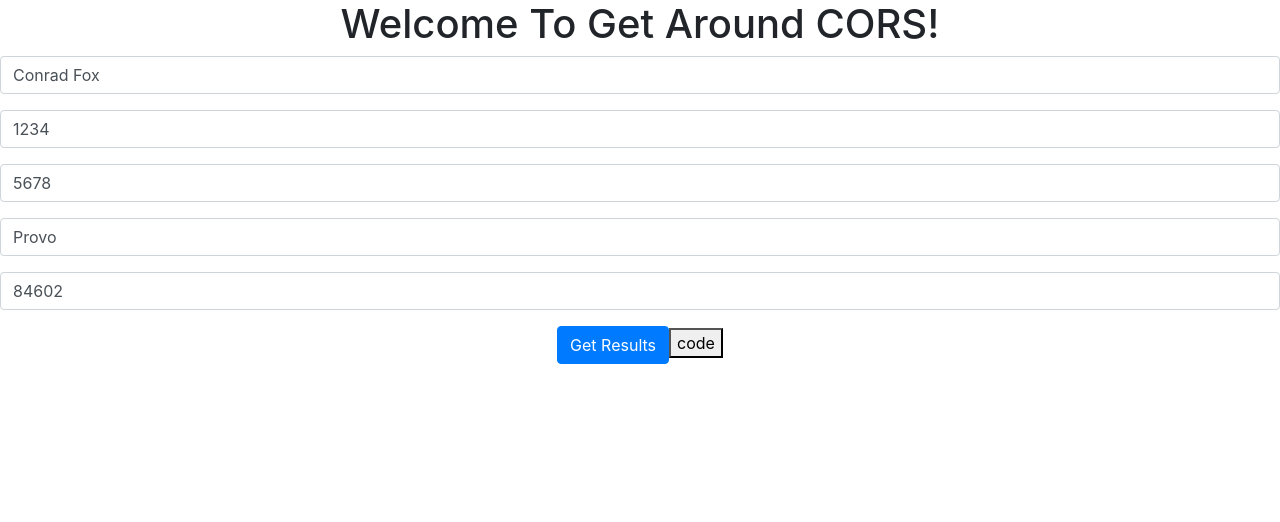
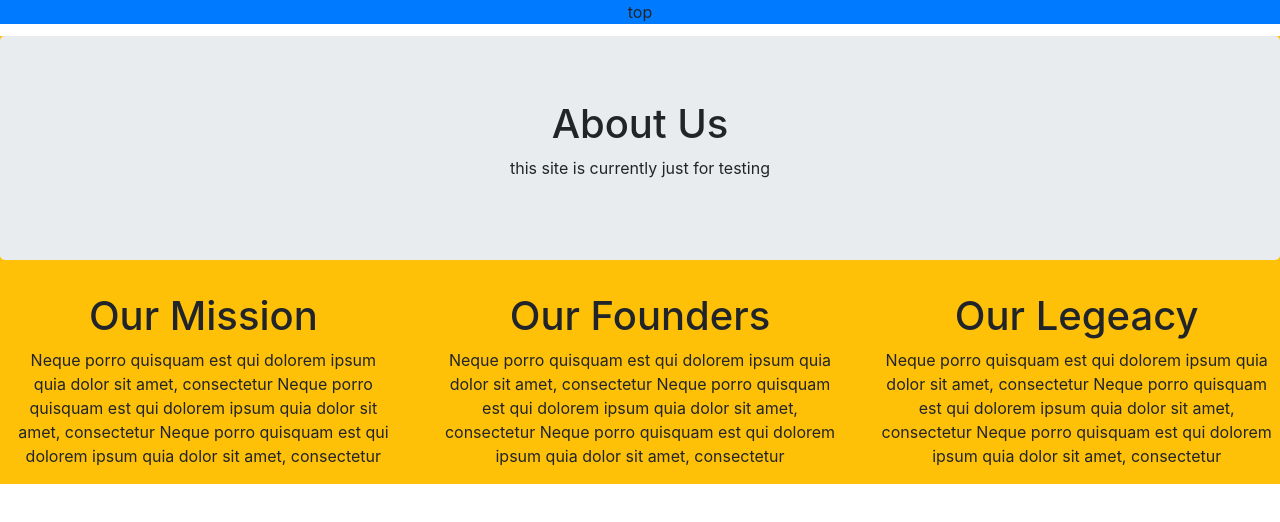
Before and after one commit to eaallen/Intex2, a React (Create React App) app: page / in a window 1280 px wide. Shown: the top 522 px of the page. Built offline with nearby package versions, Linux system fonts and the light colour scheme.

Commit message:
skeloton

```diff
--- a/package.json
+++ b/package.json
@@ -14,6 +14,7 @@
     "react": "^16.13.1",
     "react-bootstrap": "^1.0.0",
     "react-dom": "^16.13.1",
+    "react-router-dom": "^5.1.2",
     "react-scripts": "3.4.1"
   },
   "scripts": {
--- a/src/App.js
+++ b/src/App.js
@@ -1,64 +1,58 @@
 import React from 'react';
 import './App.css';
-import {Button} from 'react-bootstrap'
+import {Button, Row,Col} from 'react-bootstrap'
 import Checkout from './comps/Formik'
+import Top from './comps/Containers/Top'
+import Home from './comps/Containers/Home'
+import Search from './comps/Containers/Search'
+import Analyze from './comps/Containers/Analyze'
+import {
+  BrowserRouter as Router,
+  Switch,
+  Route,
+} from "react-router-dom";
 
-class App extends React.Component{
-  constructor(props){
-    super(props)
-    this.state={
-      marital_status: '',
-      gender: '',
-      income: '',
-      children: '',
-      cars: '',
-      age: '',
-      education: '',
-      occupation: '',
-      home_owner: '',
-      commute_distance: '',
-      region: '',
 
-    }
-  }
+function App() {
 
-  handleChange(e){
-    e.preventDefault()
-    // let name =e.target.getAttribute('name')
-
-    let new_state={[e.target.getAttribute('name')]: e.target.value}
-    this.setState(new_state)
-
-  }
-  submit(e){
-    e.preventDefault()
-    window.f1('yes')
-    document.getElementById('msg').innerHTML = ''
-  }
-   //"Marital Status", "Gender", "Income", "Children", "Cars", "Age", "Education", "Occupation", "Home Owner",
-  //  "Commute Distance", "Region" ], "Values": [ [ "Married", "Male", "10000", "0", "2", "18", "graduate", "managment",
-  //  "yes", "0-1 miles", "Europe"
-  render(){
   return (
     <div className="App">
-        <h1>
-          Welcome To Get Around CORS!
-        </h1>
+    <Router>
 
-          <Checkout></Checkout>
-          <Button variant="primary" onClick={e=>this.submit(e)}>
-            Get Results
-          </Button>
+        <Row>
+          <Col xl={12}>
+            {/* <Navbar> */}
+              <Top className="bg-primary"></Top>
+            {/* </Navbar>  */}
+          </Col>
+        </Row>
+        <Row noGutters>
+          <Col xl={12}>
+               <div>
+
+                <Switch>
 
 
+                  <Route path="/Search" >
+                    <Search className="bg-warning"/>
+                  </Route>
+                  <Route path="/Analyze">
+                    <Analyze className="bg-primary" />
+                  </Route>
+                  <Route path="/" key='filter' >
+                    <Home className="bg-warning"/>
+                  </Route>
 
-        <button>code</button>
+                </Switch>
+              </div>
+            </Col>
 
 
-        <p id="msg"></p>
+        </Row>
+
+    </Router>
     </div>
   );
 }
-}
 
 export default App;
--- /dev/null
+++ b/src/comps/Containers/Analyze.js
@@ -0,0 +1,14 @@
+import React,{useContext} from 'react';
+import { useHistory } from "react-router-dom";
+
+import {Row, Col,Navbar,DropdownButton,Dropdown,ButtonGroup, Nav } from 'react-bootstrap';
+
+function Analyze(props) {
+    return (
+        <div className={props.className}>
+            Analyze
+        </div>
+  );
+}
+
+export default Analyze;
--- /dev/null
+++ b/src/comps/Containers/Home.js
@@ -0,0 +1,54 @@
+import React,{useContext} from 'react';
+import { useHistory } from "react-router-dom";
+import {Row, Col,Jumbotron,Container} from 'react-bootstrap';
+
+function Home(props) {
+    return (
+        <div className={props.className}>
+                        <Jumbotron className='text-center'>
+                <h1>About Us</h1>
+                <p>
+                    this site is currently just for testing
+                </p>
+            </Jumbotron>
+
+            <Row  className='center-row'>
+                <Col>
+                    <h1>
+                        Our Mission
+                    </h1>
+                    <Container>
+                    <p>
+                        Neque porro quisquam est qui dolorem ipsum quia dolor sit amet, consectetur Neque porro quisquam est qui dolorem ipsum quia dolor sit amet, consectetur Neque porro quisquam est qui dolorem ipsum quia dolor sit amet, consectetur
+
+                    </p>
+                    </Container>
+                </Col>
+                <Col>
+                    <h1>
+                        Our Founders
+                    </h1>
+                    <p>
+                        Neque porro quisquam est qui dolorem ipsum quia dolor sit amet, consectetur Neque porro quisquam est qui dolorem ipsum quia dolor sit amet, consectetur Neque porro quisquam est qui dolorem ipsum quia dolor sit amet, consectetur
+
+                    </p>
+
+
+                </Col>
+                <Col>
+                    <h1>
+                      Our Legeacy
+                    </h1>
+                    <p>
+                        Neque porro quisquam est qui dolorem ipsum quia dolor sit amet, consectetur Neque porro quisquam est qui dolorem ipsum quia dolor sit amet, consectetur Neque porro quisquam est qui dolorem ipsum quia dolor sit amet, consectetur
+
+                    </p>
+
+                </Col>
+            </Row>
+
+        </div>
+  );
+}
+
+export default Home;
--- /dev/null
+++ b/src/comps/Containers/Search.js
@@ -0,0 +1,27 @@
+import React,{useContext} from 'react';
+import { useHistory } from "react-router-dom";
+import {Row, Col,Jumbotron,Container} from 'react-bootstrap';
+
+function Search(props) {
+    //GET:/file_download/{owner}/{id}/{file}
+
+
+
+    return (
+        <div className={props.className}>
+
+                <Row>
+                    <Col md={4} className="bg-secondary">
+                        search bar
+                    </Col>
+
+                    <Col md={8} className="bg-danger">
+                        Gofundme detials here
+                    </Col>
+                </Row>
+
+        </div>
+  );
+}
+
+export default Search;
--- /dev/null
+++ b/src/comps/Containers/Top.js
@@ -0,0 +1,14 @@
+import React,{useContext} from 'react';
+import { useHistory } from "react-router-dom";
+
+import {Row, Col,Navbar,DropdownButton,Dropdown,ButtonGroup, Nav } from 'react-bootstrap';
+
+function Top(props) {
+    return (
+        <div className={props.className} style={{marginBottom:'.75rem'}}>
+            top
+        </div>
+  );
+}
+
+export default Top;
```
Also changed, not shown: src/codenotes.txt (added), 1 other file (tests, documents, lock files or other folders). Lines whose indentation alone changed are shown as unchanged.
